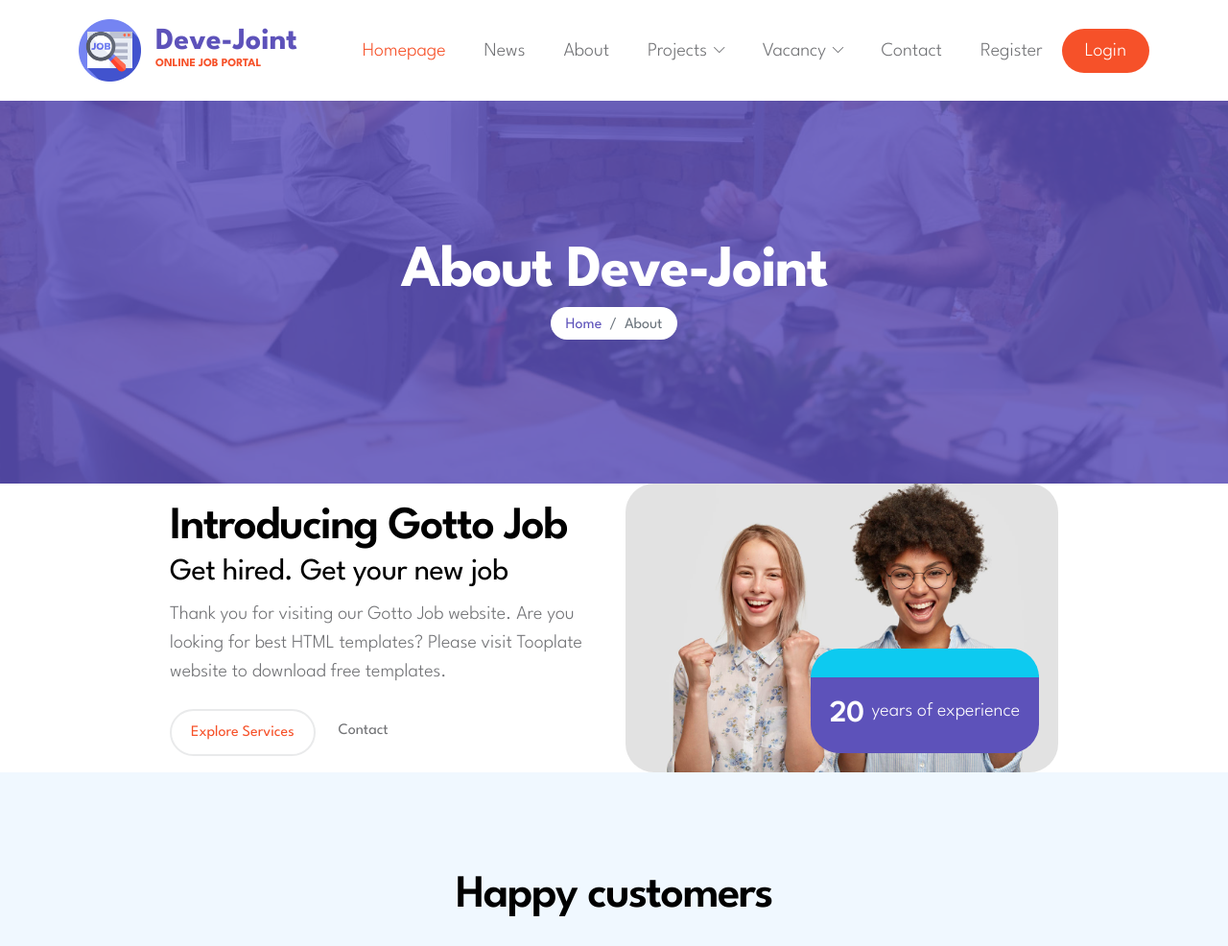
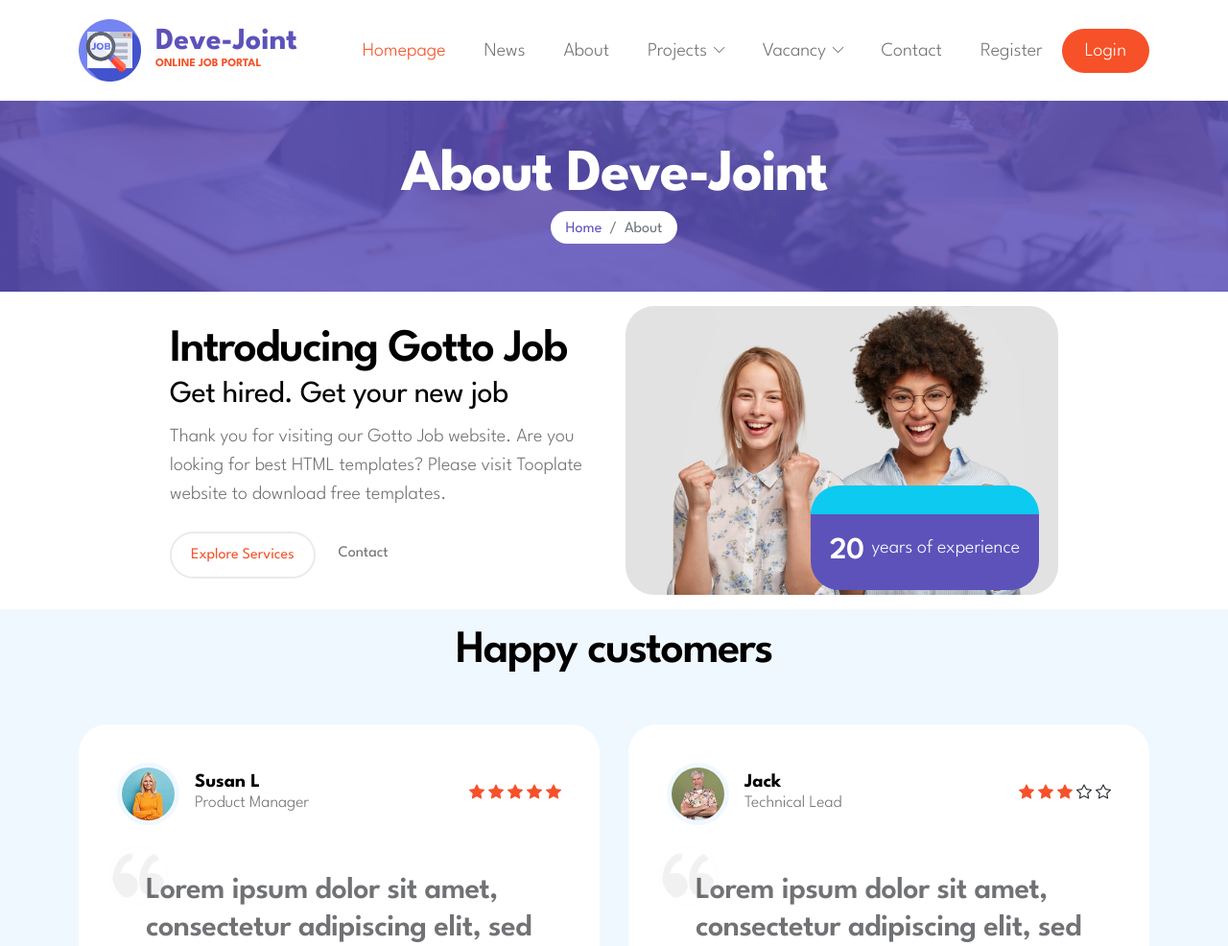
Before and after one commit to Parus-Sail/Deve-Joint, a Django app: page /main/about/ in a window 1280 px wide. Shown: the top 986 px of the page at 96% size. Run offline with Django 4.2, Linux system fonts and the light colour scheme; parts of the project's set-up code (start-up, migrations or seed data) failed here and were passed over; some libraries are stand-ins or nearby versions.

Commit message:
немного верстки

```diff
--- a/app/config/settings.py
+++ b/app/config/settings.py
@@ -178,4 +178,4 @@ AUTH_USER_MODEL = "auth_app.BaseOpenSailUser"
 LOGIN_URL = 'auth_app:login'
 
 # pagination params
-DEFAULT_PAGINATE_SIZE = 1
+DEFAULT_PAGINATE_SIZE = 3
--- a/app/static/css/tooplate-gotto-job.css
+++ b/app/static/css/tooplate-gotto-job.css
@@ -131,8 +131,8 @@ strong {
   SECTION
 -----------------------------------------*/
 .section-padding {
-  padding-top: 100px;
-  padding-bottom: 100px;
+  padding-top: 15px;
+  padding-bottom: 15px;
 }
 
 .section-bg {
@@ -627,8 +627,8 @@ nav[aria-label="breadcrumb"] {
   background-position: bottom;
   background-size: cover;
   position: relative;
-  padding-top: 150px;
-  padding-bottom: 150px;
+  padding-top: 50px;
+  padding-bottom: 50px;
 }
 
 .site-header .section-overlay {
@@ -722,7 +722,7 @@ nav[aria-label="breadcrumb"] {
 -----------------------------------------*/
 .about-page .about-section {
   padding-top: 100px;
-  padding-bottom: 0;
+  padding-bottom: 15px;
 }
 
 .about-section .custom-text-block {
@@ -734,6 +734,8 @@ nav[aria-label="breadcrumb"] {
   position: relative;
   overflow: hidden;
   height: 100%;
+  padding-top: 15px;
+  padding-bottom: 15px;
 }
 
 .about-info {
```
Also changed, not shown: dev_tools/fixtures/project_app_project.yaml (+14 -0 lines).
